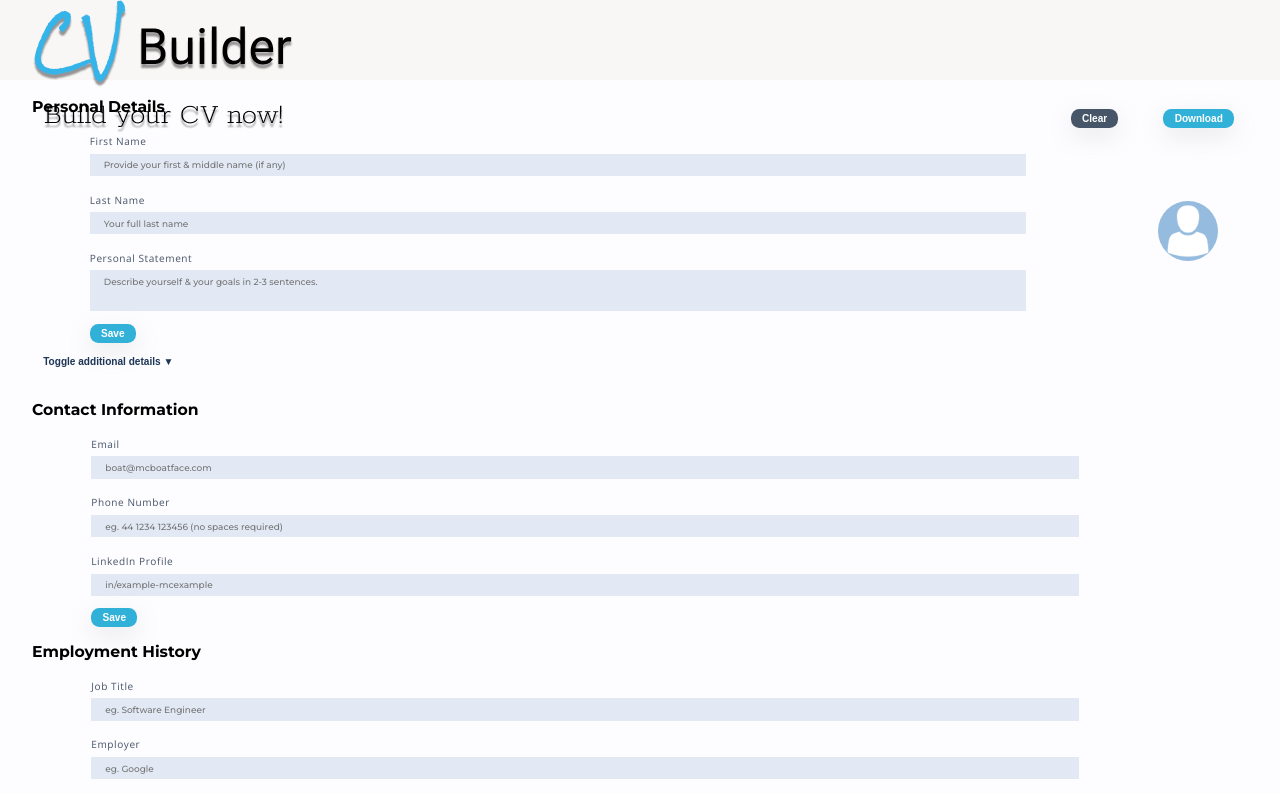
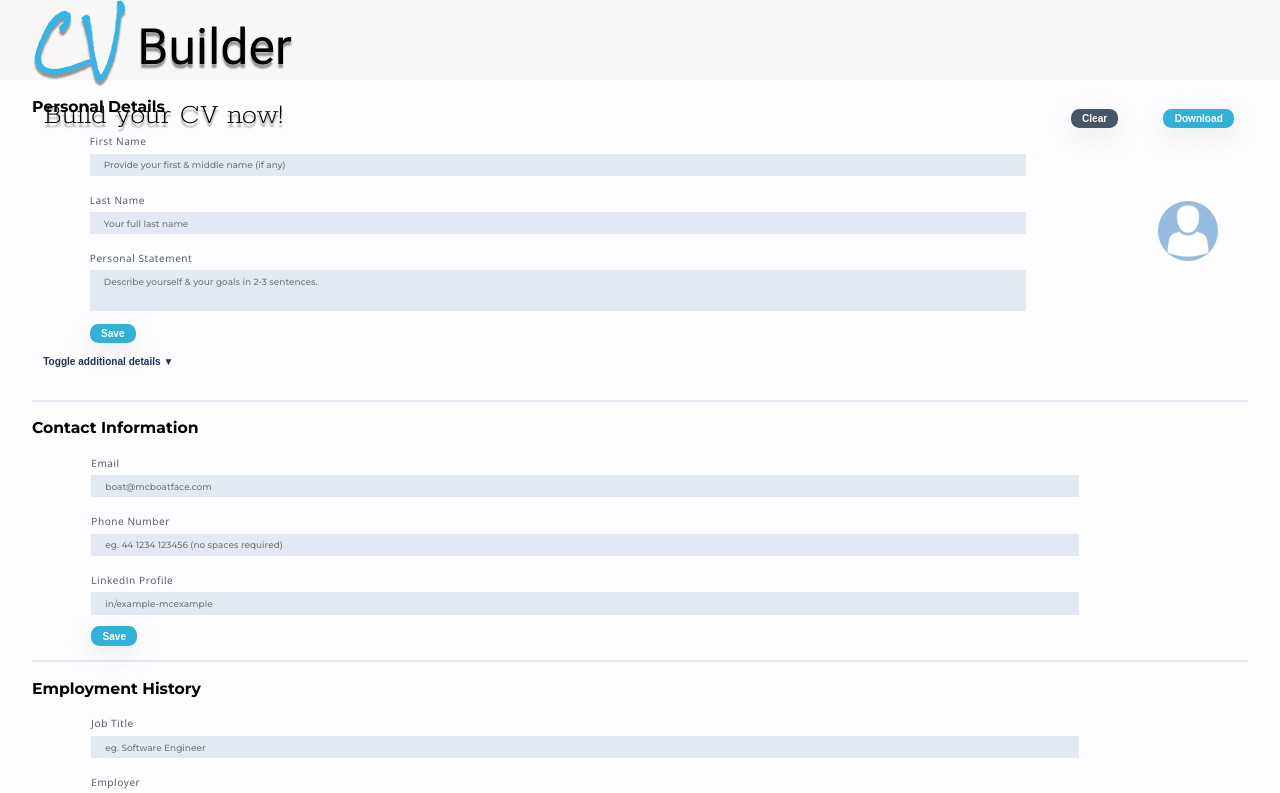
Before and after one commit to developedbygeo/Resume-builder, a React (Create React App) app: page / in a window 1280 px wide. Shown: the top 793 px of the page. Built offline with nearby package versions, Linux system fonts and the light colour scheme.

Commit message:
Adding specific styling for photoCont

```diff
--- a/src/components/shared/Container.styled.js
+++ b/src/components/shared/Container.styled.js
@@ -23,11 +23,19 @@ export const StyledSection = styled.section`
   height: auto;
   width: 100%;
   margin-top: ${({ marginTop }) => marginTop || '0'};
+  border-bottom: 2px solid ${({ theme }) => theme.colors.gray};
+  padding-bottom: 3rem;
+
+  .photoCont {
+    position: absolute;
+    top: 12%;
+    right: 4%;
+  }
 `;
 
 export const ImgContainer = styled.div`
-  width: 60px;
-  height: 60px;
+  width: auto;
+  height: auto;
   border-radius: 50%;
   position: relative;
   background-image: url(${({ imageSrc }) => imageSrc || placeholder});
```
